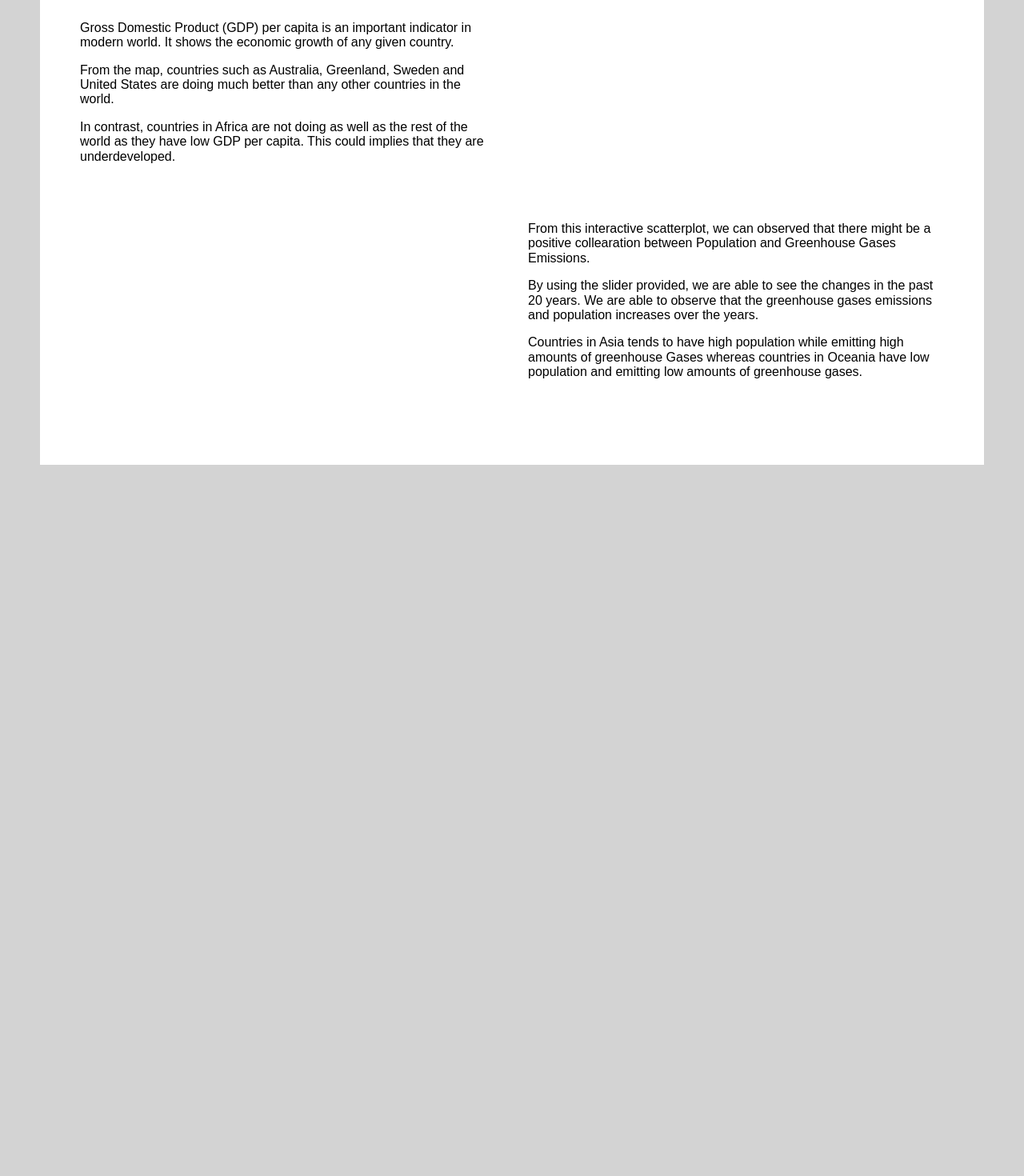
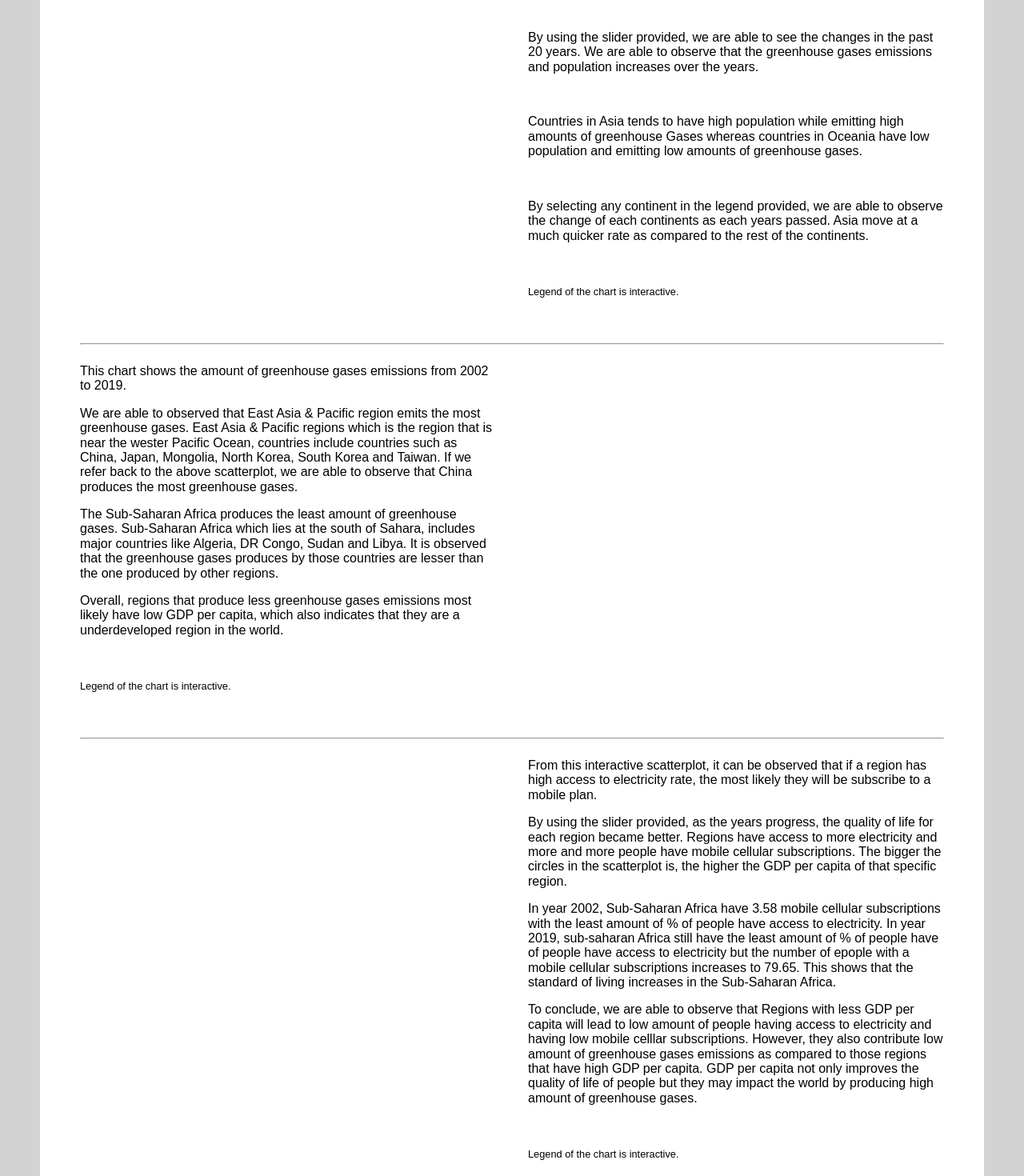
Before and after one commit to MonBarney/FIT3179-Assignment-2, a plain HTML site: page index.html in a window 1280 px wide. Shown: the part 644-2114 px from the top of the page at 80% size. Before the commit the page ends 1225 px from the top, so only its background shows below. Drawn offline with nearby package versions, Linux system fonts and the light colour scheme; a script that the page names is missing.

Commit message:
Add files via upload

```diff
--- a/index.html
+++ b/index.html
@@ -36,6 +36,8 @@
     </div>
     <!-- end pure grid group -->
 
+    <hr>
+
     <!-- pure grid group -->
     <div class="pure-g">
       <div class="pure-u-1-2">
@@ -46,8 +48,25 @@
           </p>
 
           <p>
+            &nbsp
+          </p>
+
+          <p>
+            &nbsp
+          </p>
+
+          <p>
             From the map, countries such as Australia, Greenland, Sweden and United States are doing
-            much better than any other countries in the world.
+            much better than any other countries in the world. This is due to them in having high GDP
+            per capita as compared to the other parts of the world.
+          </p>
+
+          <p>
+            &nbsp
+          </p>
+
+          <p>
+            &nbsp
           </p>
 
           <p>
@@ -62,6 +81,7 @@
     </div>
     <!-- end pure grid group -->
 
+    <hr>
 
     <!-- pure grid group -->
     <div class="pure-g">
@@ -76,9 +96,17 @@
           </p>
 
           <p>
+            &nbsp
+          </p>
+
+          <p>
             By using the slider provided, we are able to see the changes in the past 20 years. We
             are able to observe that the greenhouse gases emissions and population increases over
             the years.
+          </p>
+
+          <p>
+            &nbsp
           </p>
 
           <p>
@@ -86,67 +114,126 @@
             Gases whereas countries in Oceania have low population and emitting low amounts of
             greenhouse gases.
           </p>
+
+          <p>
+            &nbsp
+          </p>
+
+          <p>
+            By selecting any continent in the legend provided, we are able to observe the change of
+            each continents as each years passed. Asia move at a much quicker rate as compared to
+            the rest of the continents.
+          </p>
+
+          <p>
+            &nbsp
+          </p>
+
+          <p><small>
+            Legend of the chart is interactive.
+          </small></p>
+
         </div>
       </div>
 
     </div>
     <!-- end pure grid group -->
 
-        <!-- pure grid group -->
-        <div class="pure-g">
-          <div class="pure-u-1-2">
-            <div class="description description-left">
+    <hr>
+
+    <!-- pure grid group -->
+    <div class="pure-g">
+      <div class="pure-u-1-2">
+        <div class="description description-left">
               <p>
-                Gross Domestic Product (GDP) per capita is an important indicator in modern world. It shows the
-                economic growth of any given country.
+                This chart shows the amount of greenhouse gases emissions from 2002 to 2019.
               </p>
 
               <p>
-                From the map, countries such as Australia, Greenland, Sweden and United States are doing
-                much better than any other countries in the world.
+                We are able to observed that East Asia & Pacific region emits the most greenhouse
+                gases. East Asia & Pacific regions which is the region that is near the wester Pacific
+                Ocean, countries include countries such as China, Japan, Mongolia, North Korea,
+                South Korea and Taiwan. If we refer back to the above scatterplot, we are able to
+                observe that China produces the most greenhouse gases.
               </p>
 
               <p>
-                In contrast, countries in Africa are not doing as well as the rest of the world as they have
-                low GDP per capita. This could implies that they are underdeveloped.
-              </p>
-            </div>
-          </div>
-          <div class="pure-u-1-2">
-            <div id="vis3" class="vis-container"></div>
-          </div>
-        </div>
-        <!-- end pure grid group -->
-
-
-        <!-- pure grid group -->
-        <div class="pure-g">
-          <div class="pure-u-1-2">
-            <div id="vis4" class="vis-container"></div>
-          </div>
-          <div class="pure-u-1-2">
-            <div class="description description-right">
-              <p>
-                From this interactive scatterplot, we can observed that there might be a positive
-                collearation between Population and Greenhouse Gases Emissions.
+                The Sub-Saharan Africa produces the least amount of greenhouse gases. Sub-Saharan
+                Africa which lies at the south of Sahara, includes major countries like Algeria,
+                DR Congo, Sudan and Libya. It is observed that the greenhouse gases produces by
+                those countries are lesser than the one produced by other regions.
               </p>
 
               <p>
-                By using the slider provided, we are able to see the changes in the past 20 years. We
-                are able to observe that the greenhouse gases emissions and population increases over
-                the years.
+                Overall, regions that produce less greenhouse gases emissions most likely have low
+                GDP per capita, which also indicates that they are a underdeveloped region in the
+                world.
               </p>
 
               <p>
-                Countries in Asia tends to have high population while emitting high amounts of greenhouse
-                Gases whereas countries in Oceania have low population and emitting low amounts of
-                greenhouse gases.
+                &nbsp
               </p>
-            </div>
-          </div>
 
+              <p><small>
+                Legend of the chart is interactive.
+              </small></p>
         </div>
-        <!-- end pure grid group -->
+      </div>
+      <div class="pure-u-1-2">
+        <div id="vis3" class="vis-container"></div>
+      </div>
+    </div>
+    <!-- end pure grid group -->
+
+    <hr>
+
+    <!-- pure grid group -->
+    <div class="pure-g">
+      <div class="pure-u-1-2">
+        <div id="vis4" class="vis-container"></div>
+      </div>
+
+      <div class="pure-u-1-2">
+        <div class="description description-right">
+              <p>
+                From this interactive scatterplot, it can be observed that if a region has high access to
+                electricity rate, the most likely they will be subscribe to a mobile plan.
+              </p>
+
+              <p>
+                By using the slider provided, as the years progress, the quality of life for each region
+                became better. Regions have access to more electricity and more and more people have
+                mobile cellular subscriptions. The bigger the circles in the scatterplot is,
+                the higher the GDP per capita of that specific region.
+              </p>
+
+              <p>
+                In year 2002, Sub-Saharan Africa have 3.58 mobile cellular subscriptions with the least
+                amount of % of people have access to electricity. In year 2019, sub-saharan Africa still
+                have the least amount of % of people have of people have access to electricity but the
+                number of epople with a mobile cellular subscriptions increases to 79.65. This shows that
+                the standard of living increases in the Sub-Saharan Africa.
+              </p>
+
+              <p>
+                To conclude, we are able to observe that Regions with less GDP per capita will lead to
+                low amount of people having access to electricity and having low mobile celllar subscriptions.
+                However, they also contribute low amount of greenhouse gases emissions as compared to those
+                regions that have high GDP per capita. GDP per capita not only improves the quality of life
+                of people but they may impact the world by producing high amount of greenhouse gases.
+              </p>
+
+              <p>
+                &nbsp
+              </p>
+
+              <p><small>
+                Legend of the chart is interactive.
+              </small></p>
+        </div>
+      </div>
+    </div>
+    <!-- end pure grid group -->
 
   <script type="text/javascript">
     var specVis1 = "https://raw.githubusercontent.com/MonBarney/FIT3179-Assignment-2/main/js/GDP%20Per%20Capita.Json";
```
